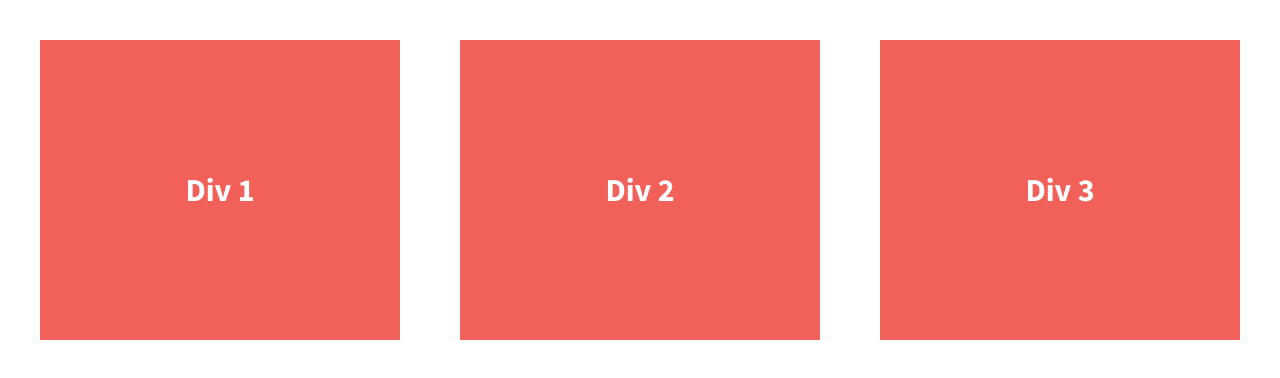
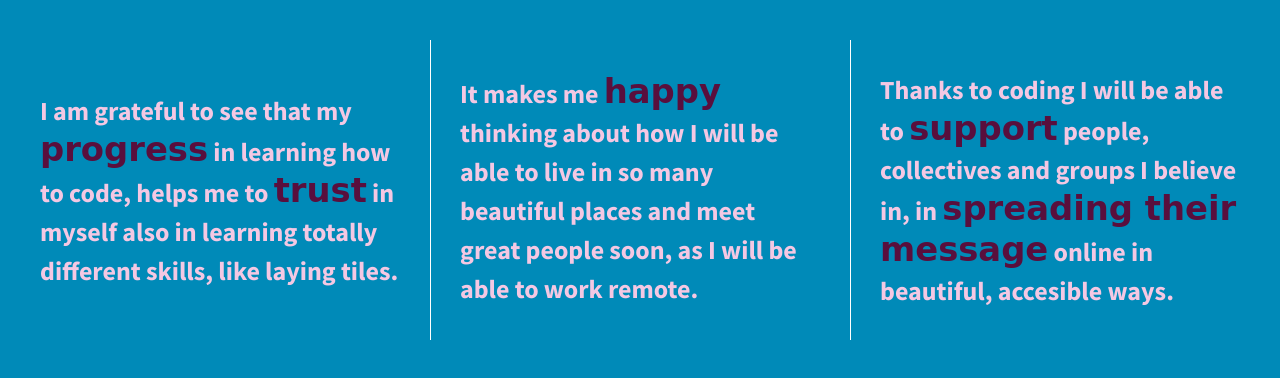
Before and after one commit to SarahHeinz/divs-flexbox, a plain HTML site: page index.html in a window 1280 px wide. Drawn offline with nearby package versions, Linux system fonts and the light colour scheme; a web font is replaced by a local one.

Commit message:
added content and colors

```diff
--- a/css/main.css
+++ b/css/main.css
@@ -106,6 +106,7 @@ body {
   padding: 2em;
   font-size: 1.25em;
   height: 100%;
+  background-color: #008AB8;
 }
 
 .wrapper {
@@ -113,14 +114,16 @@ body {
   font-weight: 700;
   display: flex;
   justify-content: space-between;
+  align-items: center;
+  flex-flow: row wrap;
 }
 
 .div-1, .div-2, .div-3 {
   /*give the divs a width of 30%, add display:flex, set justify-content and align-items to center*/
-  color: #fff;
+  color: #f4c8e3;
   line-height: 1.5em;
-  font-size: 1.6em;
-  background-color: #f16059;
+  font-size: 1.3em;
+  background-color: #008AB8;
   height: 300px;
   width: 30%;
   display: flex;
@@ -128,8 +131,18 @@ body {
   justify-content: center;
 }
 
+.div-1, .div-2 {
+    border-right: 1px solid white;
+    padding-right: 30px;
+  }
 
 
+  .wrapper span {
+    font-family: 'Tilt Warp', cursive;
+    font-size: 1.3em;
+    color: #590f3d;
+
+  }
 
 /* ==========================================================================
    Helper classes
--- a/index.html
+++ b/index.html
@@ -13,8 +13,9 @@
         <link rel="stylesheet" href="css/normalize.css">
         <link rel="stylesheet" href="css/main.css">
         <script src="js/vendor/modernizr-2.8.3.min.js"></script>
-        <link href='http://fonts.googleapis.com/css?family=Lora:700' rel='stylesheet' type='text/css'>
-        <link href='http://fonts.googleapis.com/css?family=Source+Sans+Pro:400,700' rel='stylesheet' type='text/css'>
+        <link rel="preconnect" href="https://fonts.googleapis.com">
+        <link rel="preconnect" href="https://fonts.gstatic.com" crossorigin>
+        <link href="https://fonts.googleapis.com/css2?family=Source+Sans+Pro:wght@400;700&family=Tilt+Warp&display=swap" rel="stylesheet">
     </head>
     <body>
         <!--[if lt IE 8]>
@@ -23,13 +24,13 @@
 
         <section class="wrapper">
             <div class="div-1">
-                Div 1
+                <p>I am grateful to see that my <span>progress</span> in learning how to code, helps me to <span>trust</span> in myself also in learning totally different skills, like laying tiles.</p>
             </div>
             <div class="div-2">
-                Div 2
+                <p>It makes me <span>happy</span> thinking about how I will be able to live in so many beautiful places and meet great people soon, as I will be able to work remote. </p>
             </div>
             <div class="div-3">
-                Div 3
+                <p>Thanks to coding I will be able to <span>support</span> people, collectives and groups I believe in, in <span>spreading their message</span> online in beautiful, accesible ways.</p>
             </div>
         </section>
 
```
